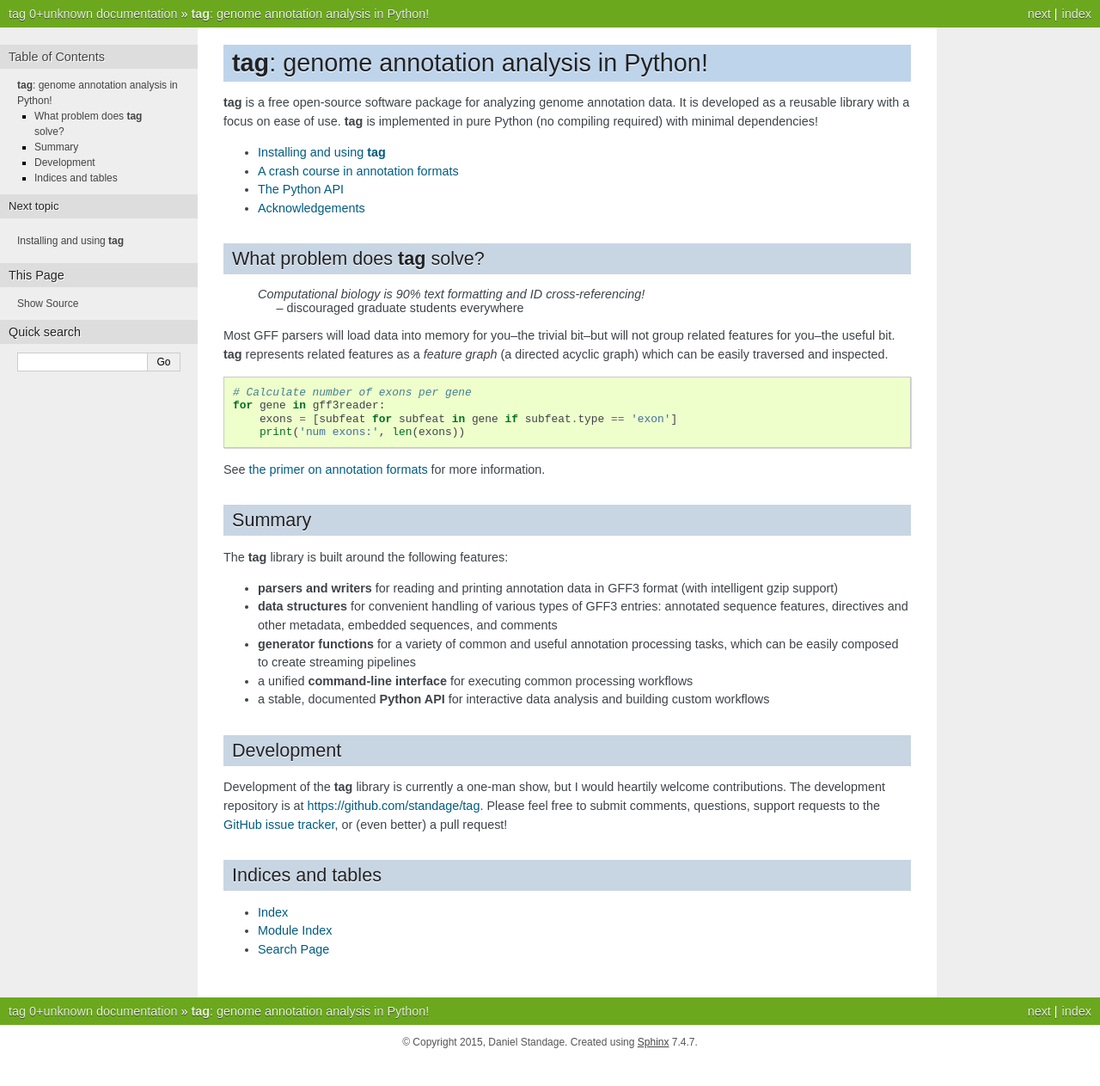
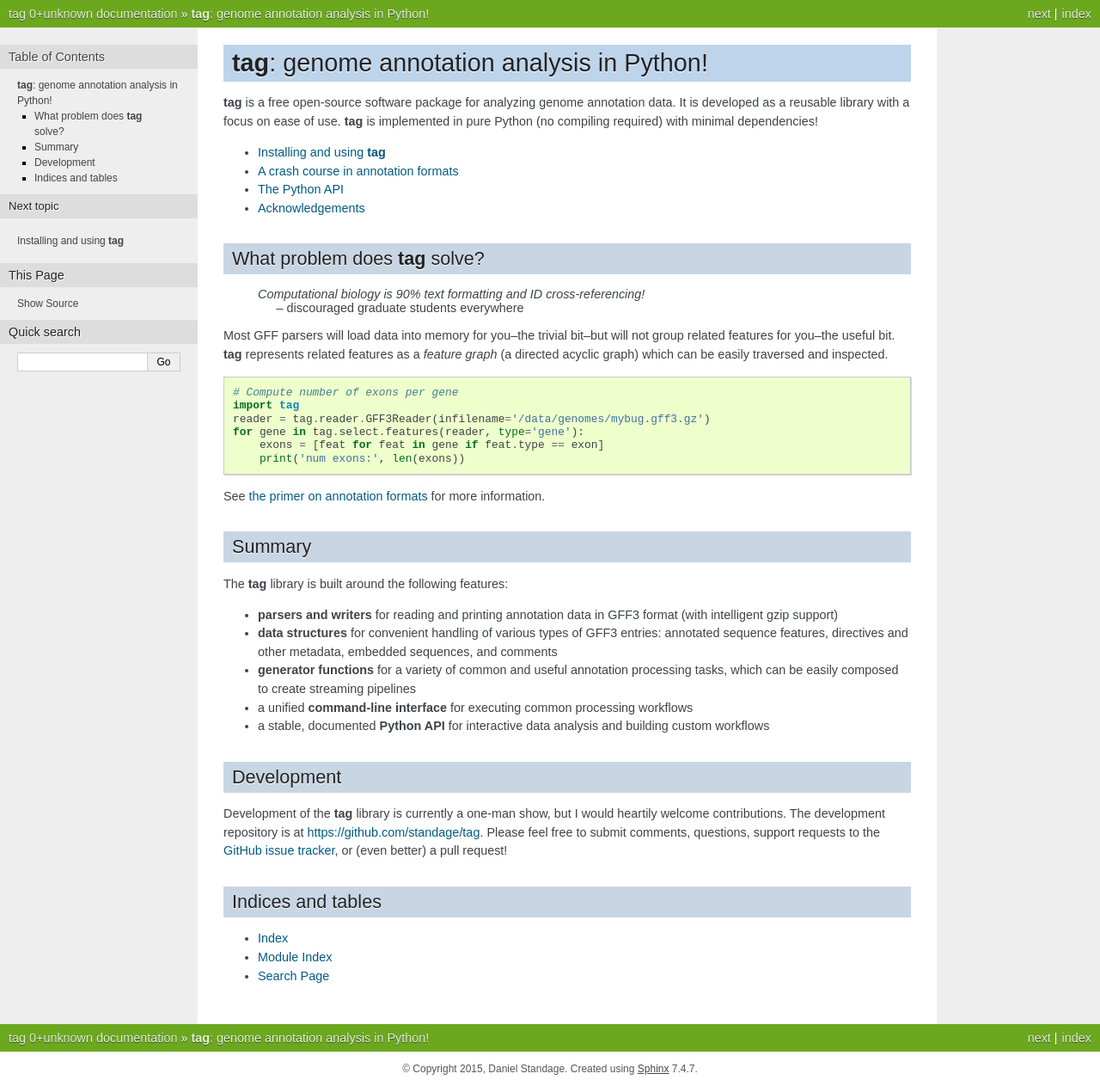
Before and after one commit to standage/tag, a Sphinx documentation site: the page built from docs/index.rst, in a window 1280 px wide. Shown: the whole page at 86% size. Built offline with Sphinx 7.4.7, drawn with Linux system fonts in a browser that asks for light colours; before the commit the page ends 1232 px from its top, so only the background shows below that.

Commit message:
Selectors for directives and functions

```diff
--- a/docs/index.rst
+++ b/docs/index.rst
@@ -25,9 +25,11 @@ Most GFF parsers will load data into memory for you--the trivial bit--but will n
 
 .. code:: python
 
-   # Calculate number of exons per gene
-   for gene in gff3reader:
-       exons = [subfeat for subfeat in gene if subfeat.type == 'exon']
+   # Compute number of exons per gene
+   import tag
+   reader = tag.reader.GFF3Reader(infilename='/data/genomes/mybug.gff3.gz')
+   for gene in tag.select.features(reader, type='gene'):
+       exons = [feat for feat in gene if feat.type == exon]
        print('num exons:', len(exons))
 
 See :doc:`the primer on annotation formats <formats>` for more information.
```
Also changed, not shown: README.md (+9 -0 lines), docs/install.rst (+3 -4 lines), 2 other files.
